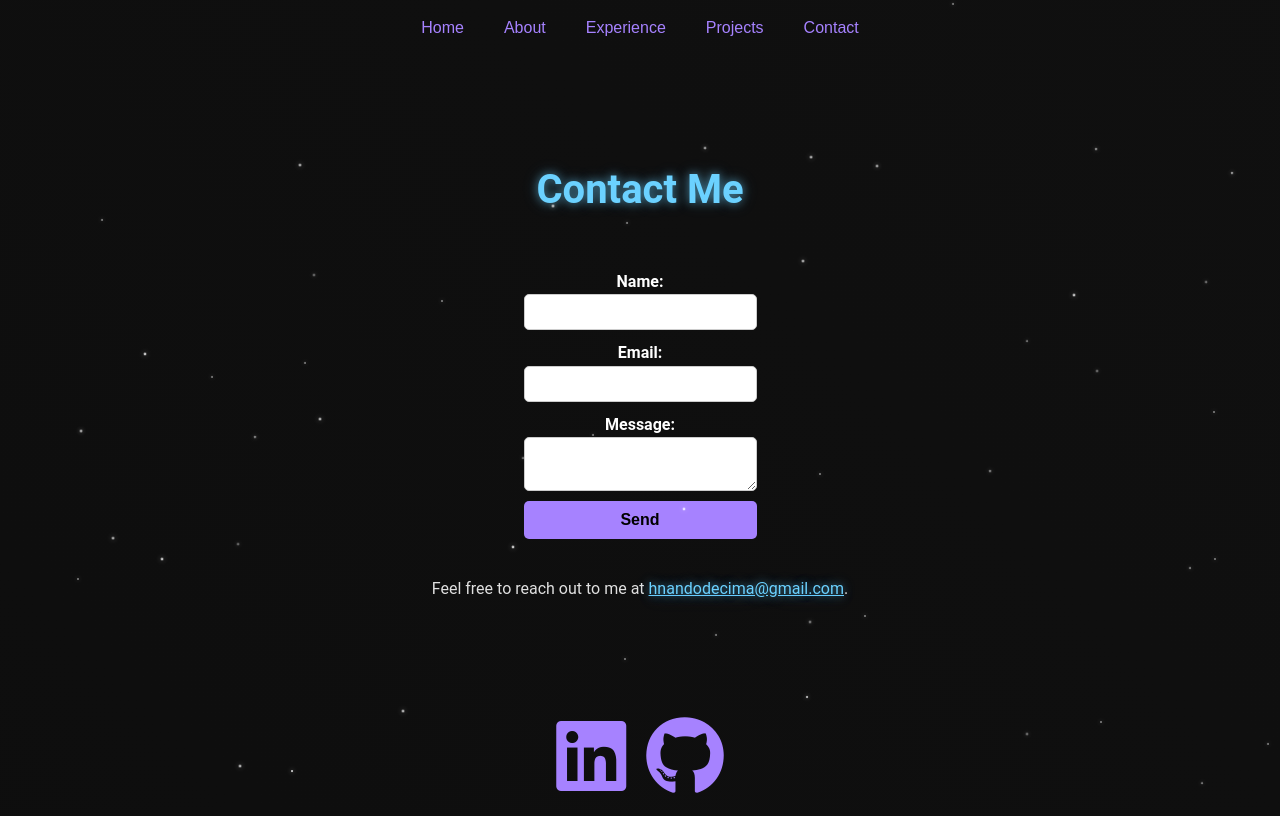
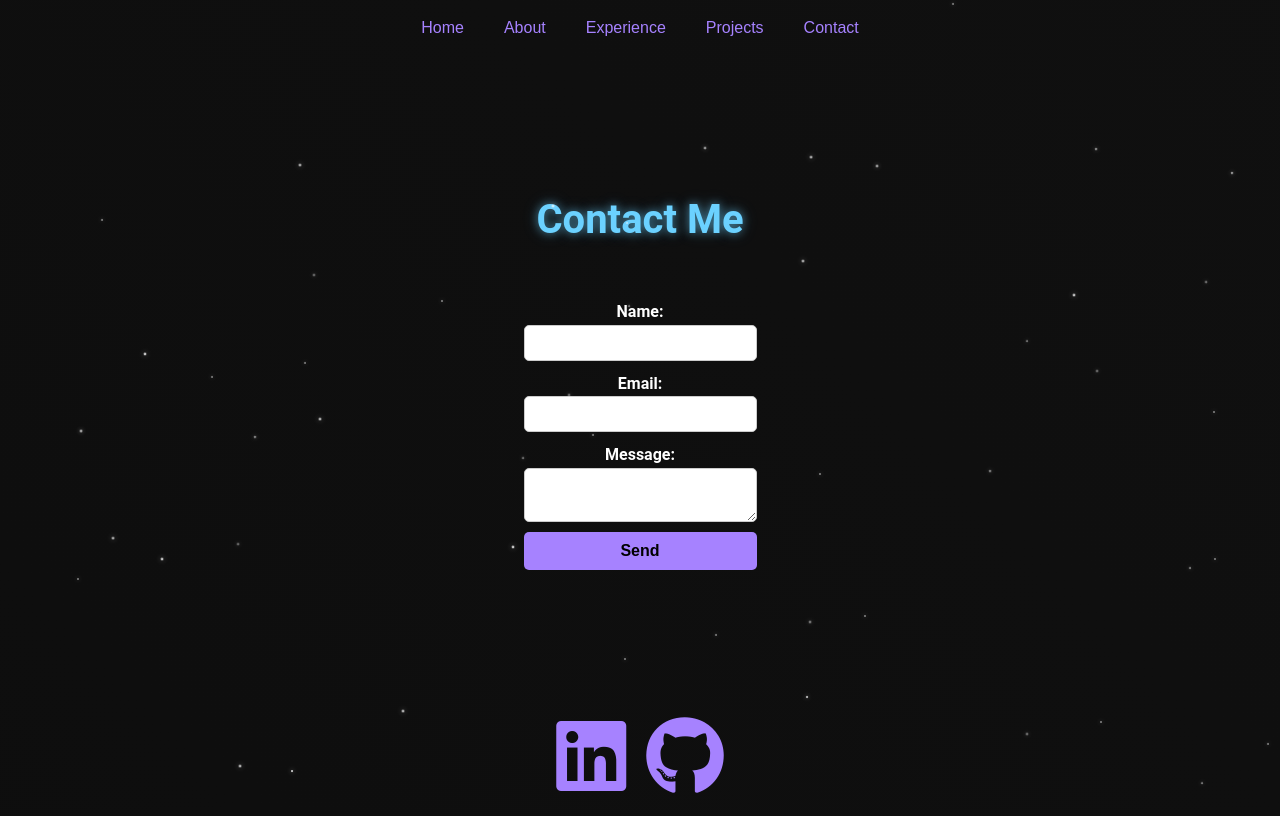
Before and after one commit to nandodecima/portfolio-website, a React (Vite) app: page /contact in a window 1280 px wide. Built offline with nearby package versions, Linux system fonts and the light colour scheme.

Commit message:
Update Contact.jsx

```diff
--- a/src/components/Contact.jsx
+++ b/src/components/Contact.jsx
@@ -66,9 +66,11 @@ const Contact = () => {
           <button type="submit">Send</button>
         </form>
       ) : (
-        <p>Thank you for your message! I'll get back to you soon.</p>
-      )}
-      <p>Feel free to reach out to me at <a href="mailto:hnandodecima@gmail.com">hnandodecima@gmail.com</a>.</p>
+        <div className="success-message">
+          <p>Thank you for your message!</p>
+          <p>I'll get back to you soon 🚀</p>
+        </div>
+        )}
     </div>
   );
 };
```
